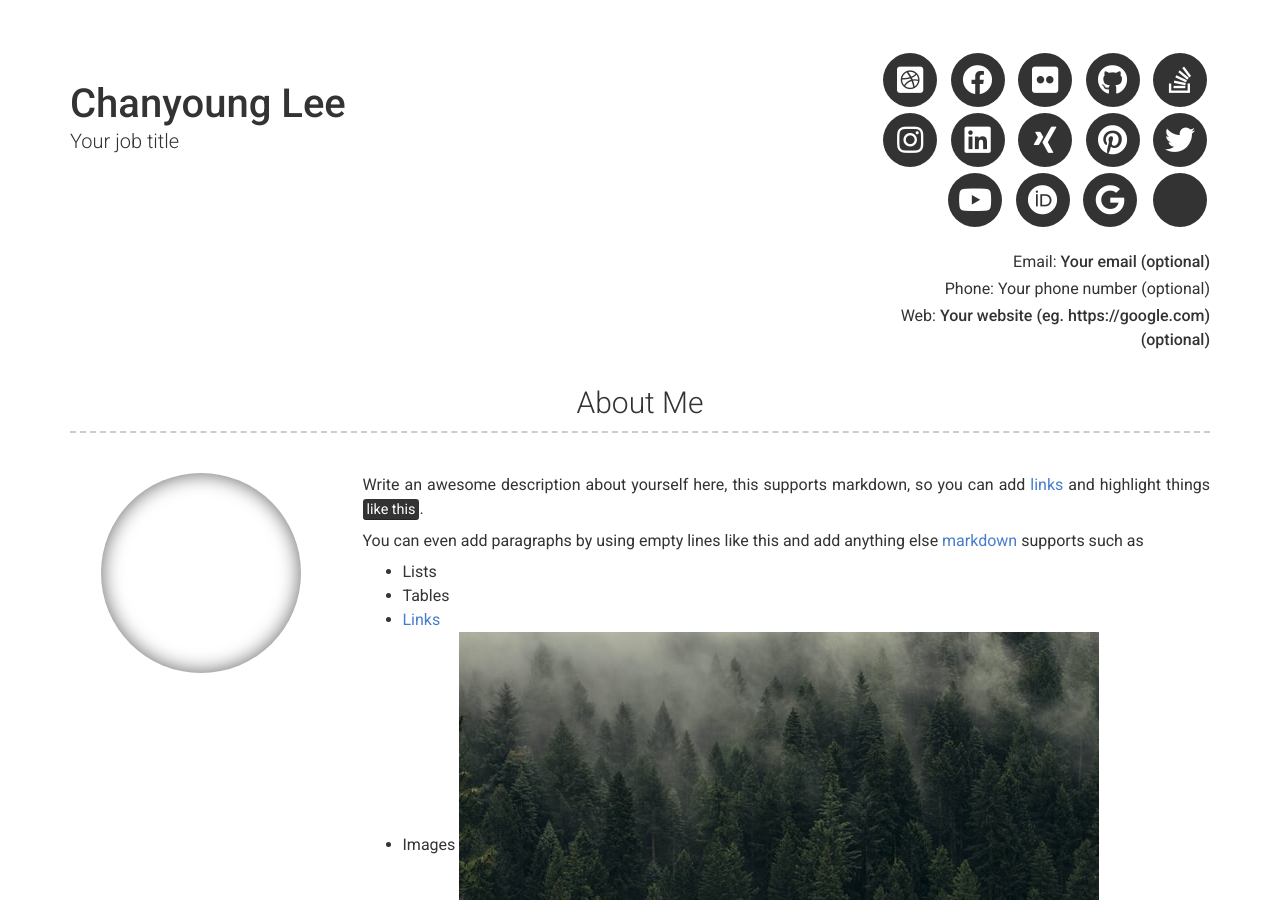
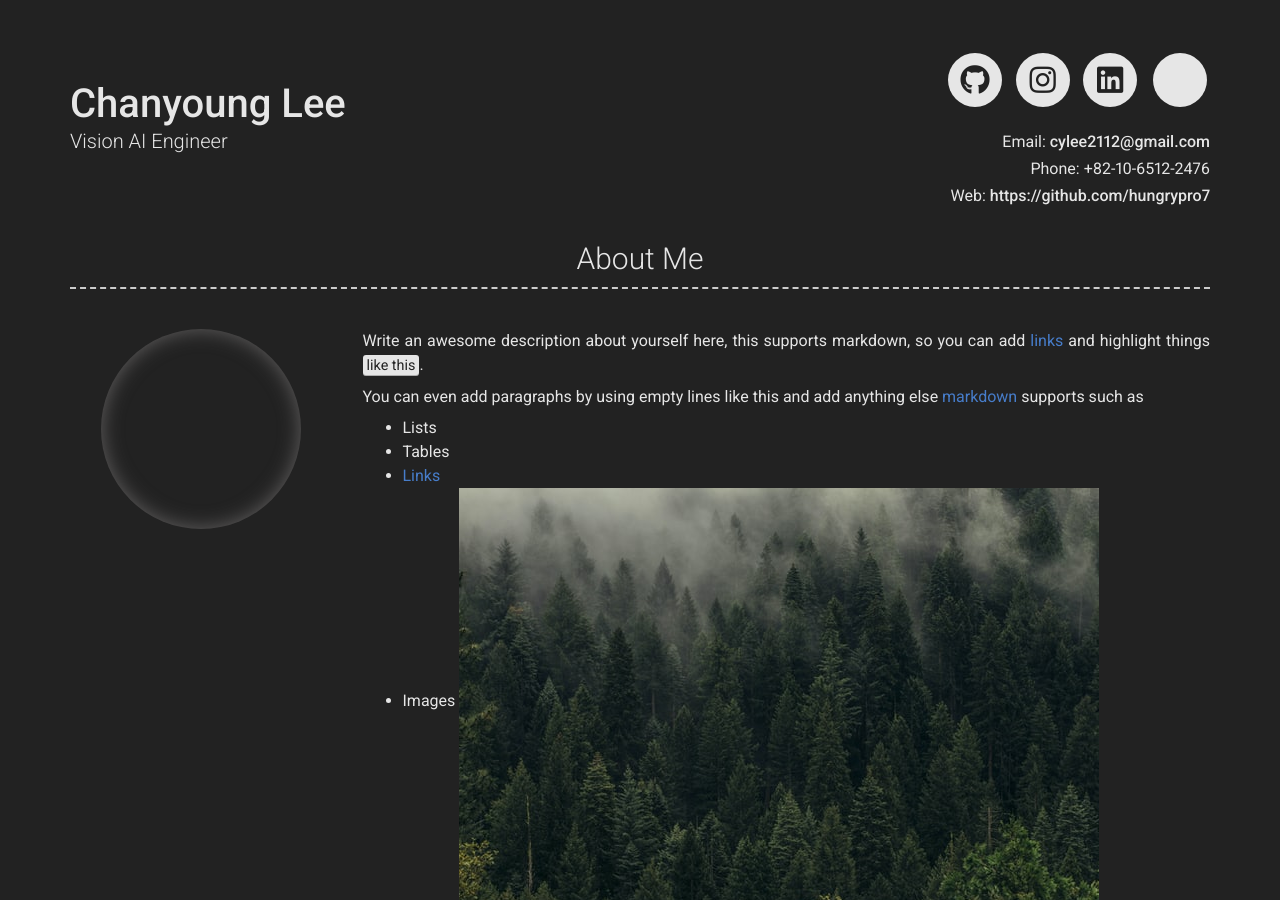
Before and after one commit to hungrypro7/hungrypro7.github.io, a Jekyll site: the page built from index.md, in a window 1280 px wide and 900 px high. Built offline with Jekyll 4.4.1, drawn with Linux system fonts in a browser that asks for light colours; nearby versions of some CDN libraries; some of the changed text lies outside the part shown.

Commit message:
add my personal info

```diff
--- a/_config.yml
+++ b/_config.yml
@@ -7,31 +7,31 @@ version: 2
 
 # Personal info
 name: Chanyoung Lee
-title: Your job title
-email: Your email (optional)
+title: Vision AI Engineer
+email: cylee2112@gmail.com
 # email_title: Email (Email title override)
-phone: Your phone number (optional)
+phone: +82-10-6512-2476
 # phone_title: Phone (Phone title override)
-website: Your website (eg. https://google.com)(optional)
+website: https://github.com/hungrypro7
 # website_title: Web (Website title override)
 
 # Dark Mode (true/false/never)
-darkmode: false
+darkmode: true
 
 # Social links
-twitter_username: jekyllrb
-github_username:  jekyll
-stackoverflow_username: "00000001"
-dribbble_username: jekyll
-facebook_username: jekyll
-flickr_username: jekyll
-instagram_username: jekyll
-linkedin_username: jekyll
-xing_username: jekyll
-pinterest_username: jekyll
-youtube_username: jekyll
-orcid_username: 0000-0000-0000-0000
-googlescholar_username: D847cGsAAAAJ
+#twitter_username: jekyllrb
+github_username:  hungrypro7
+#stackoverflow_username: "00000001"
+#dribbble_username: jekyll
+#facebook_username: jekyll
+#flickr_username: jekyll
+instagram_username: chan0_i
+linkedin_username: chanyoung-lee-784963232
+#xing_username: jekyll
+#pinterest_username: jekyll
+#youtube_username: jekyll
+#orcid_username: 0000-0000-0000-0000
+#googlescholar_username: D847cGsAAAAJ
 
 # Additional icon links
 additional_links:
```
